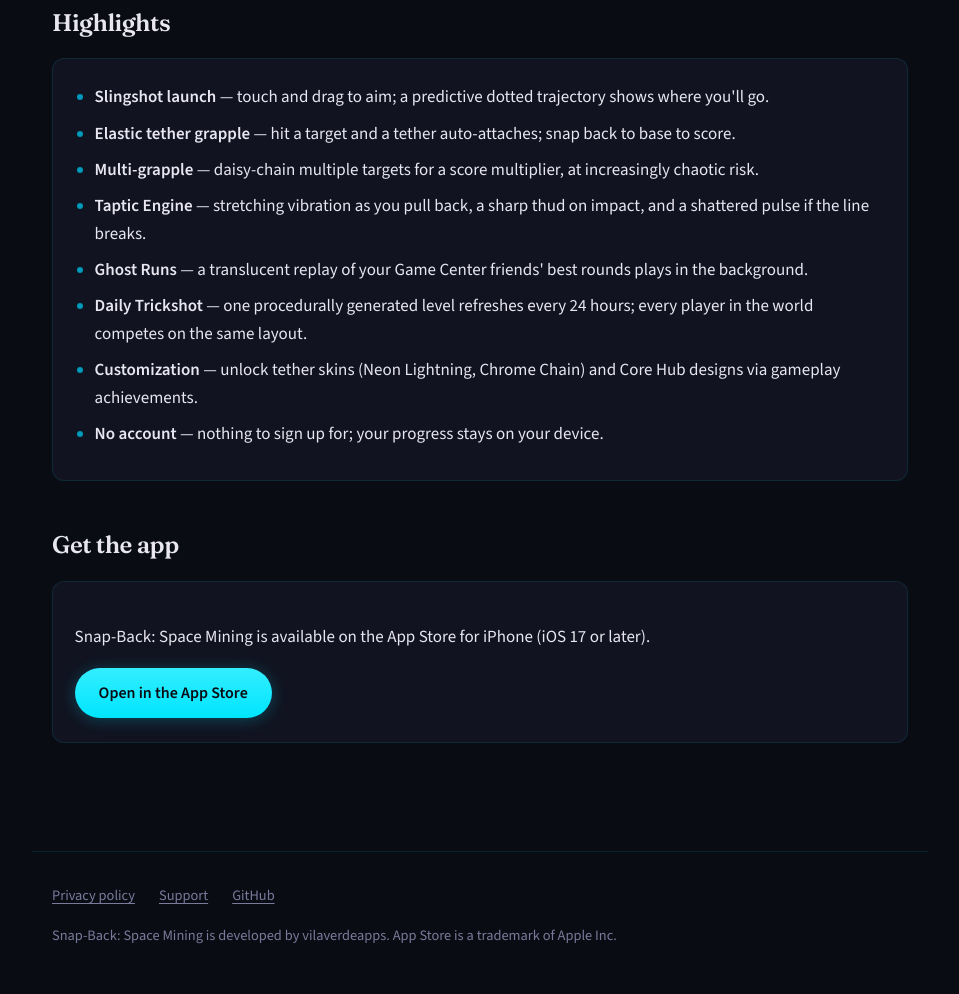
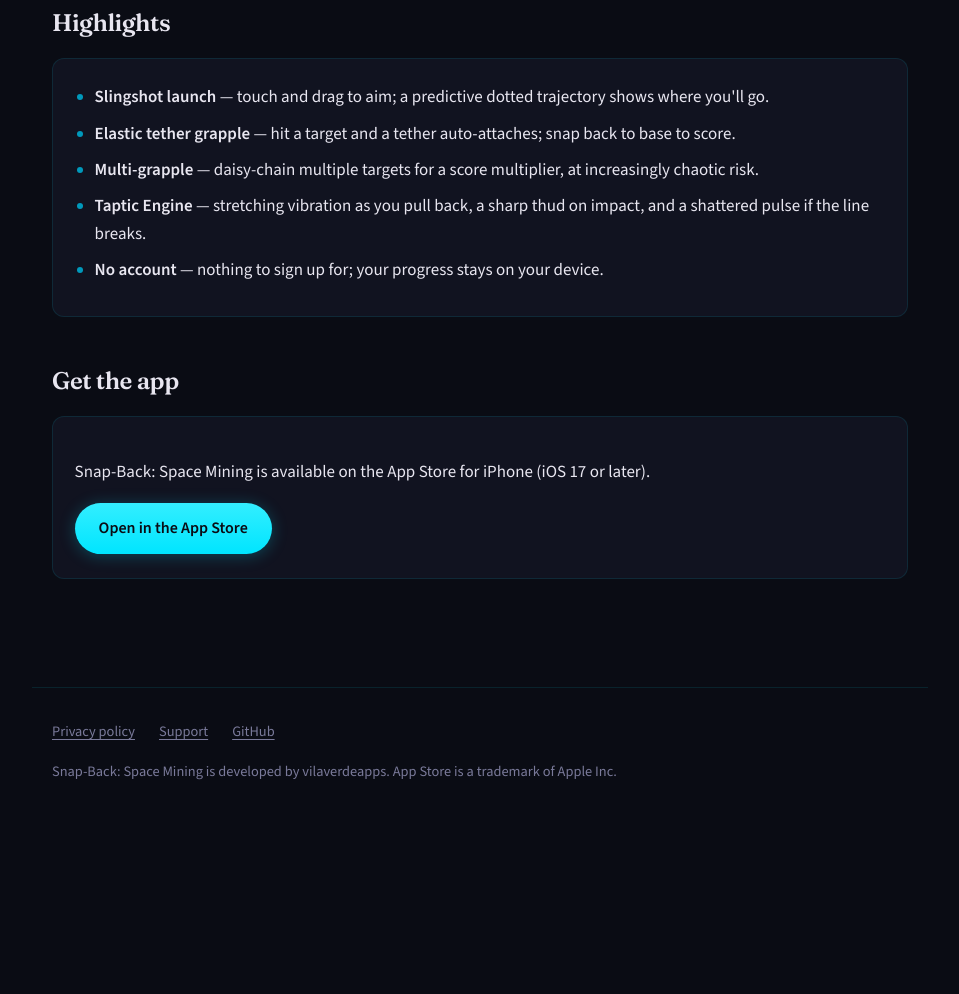
Before and after one commit to vilaverdeapps/vilaverdeapps.github.io, a plain HTML site: page MARKETING.html in a window 1280 px wide. Shown: the part 686-1680 px from the top of the page, without its empty margins (160-1119 px from the left). After the commit the page ends 1516 px from the top, so only its background shows below. Drawn offline with nearby package versions, Linux system fonts and the light colour scheme.

Commit message:
Update MARKETING.html

```diff
--- a/MARKETING.html
+++ b/MARKETING.html
@@ -53,7 +53,7 @@
           "price": "0",
           "priceCurrency": "USD"
         },
-        "description": "Physics-based hyper-casual iOS game. Touch and drag to aim, launch your ship with a slingshot, grapple geometric ore targets with an elastic tether, and snap back to base. Multi-grapple for score multipliers, Ghost Runs via Game Center, Daily Trickshot, and tactile feedback via the Apple Taptic Engine. No account required.",
+        "description": "Physics-based hyper-casual iOS game. Touch and drag to aim, launch your ship with a slingshot, grapple geometric ore targets with an elastic tether, and snap back to base. Tactile feedback via the Apple Taptic Engine. No account required.",
         "author": {
           "@type": "Organization",
           "name": "vilaverdeapps"
@@ -140,18 +140,6 @@
                 <strong>Taptic Engine</strong> — stretching vibration as you pull back, a sharp thud on impact,
                 and a shattered pulse if the line breaks.
               </li>
-              <li>
-                <strong>Ghost Runs</strong> — a translucent replay of your Game Center friends' best rounds plays
-                in the background.
-              </li>
-              <li>
-                <strong>Daily Trickshot</strong> — one procedurally generated level refreshes every 24 hours;
-                every player in the world competes on the same layout.
-              </li>
-              <li>
-                <strong>Customization</strong> — unlock tether skins (Neon Lightning, Chrome Chain) and Core Hub
-                designs via gameplay achievements.
-              </li>
               <li><strong>No account</strong> — nothing to sign up for; your progress stays on your device.</li>
             </ul>
           </div>
```
